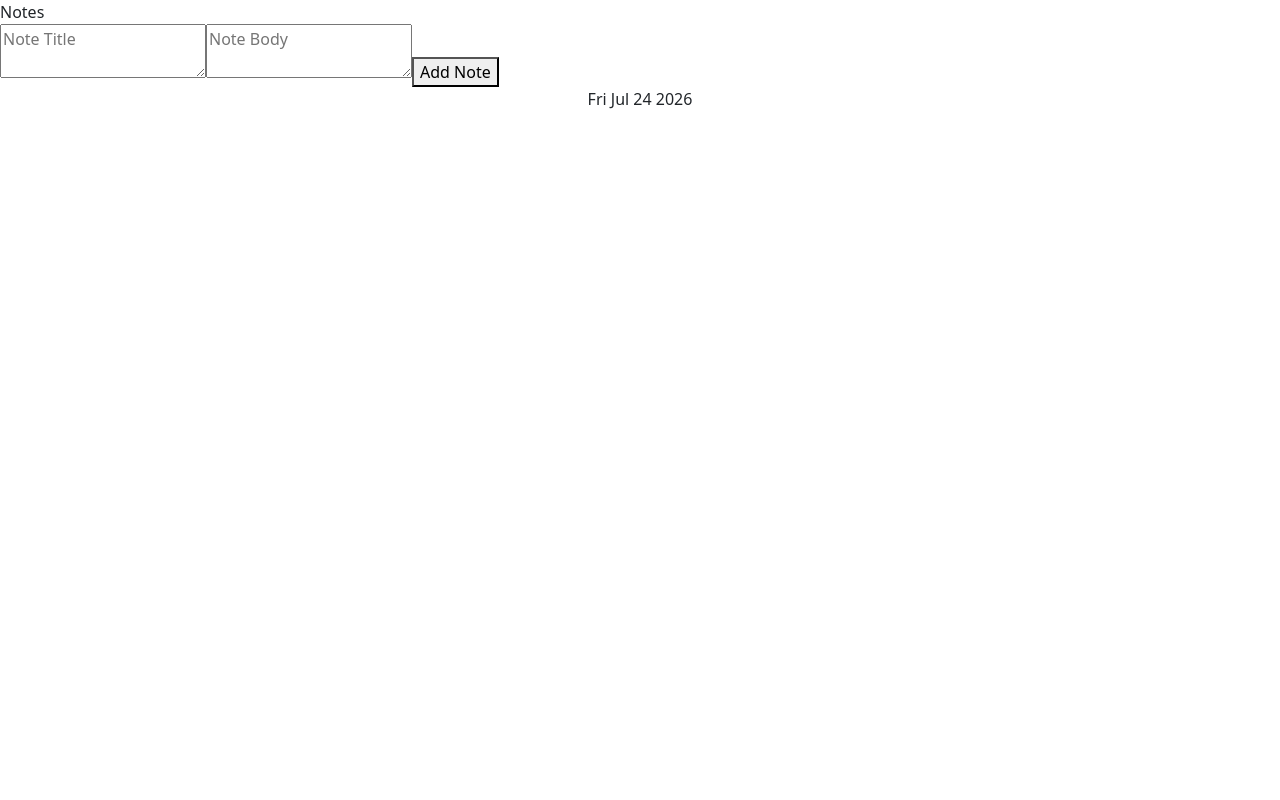
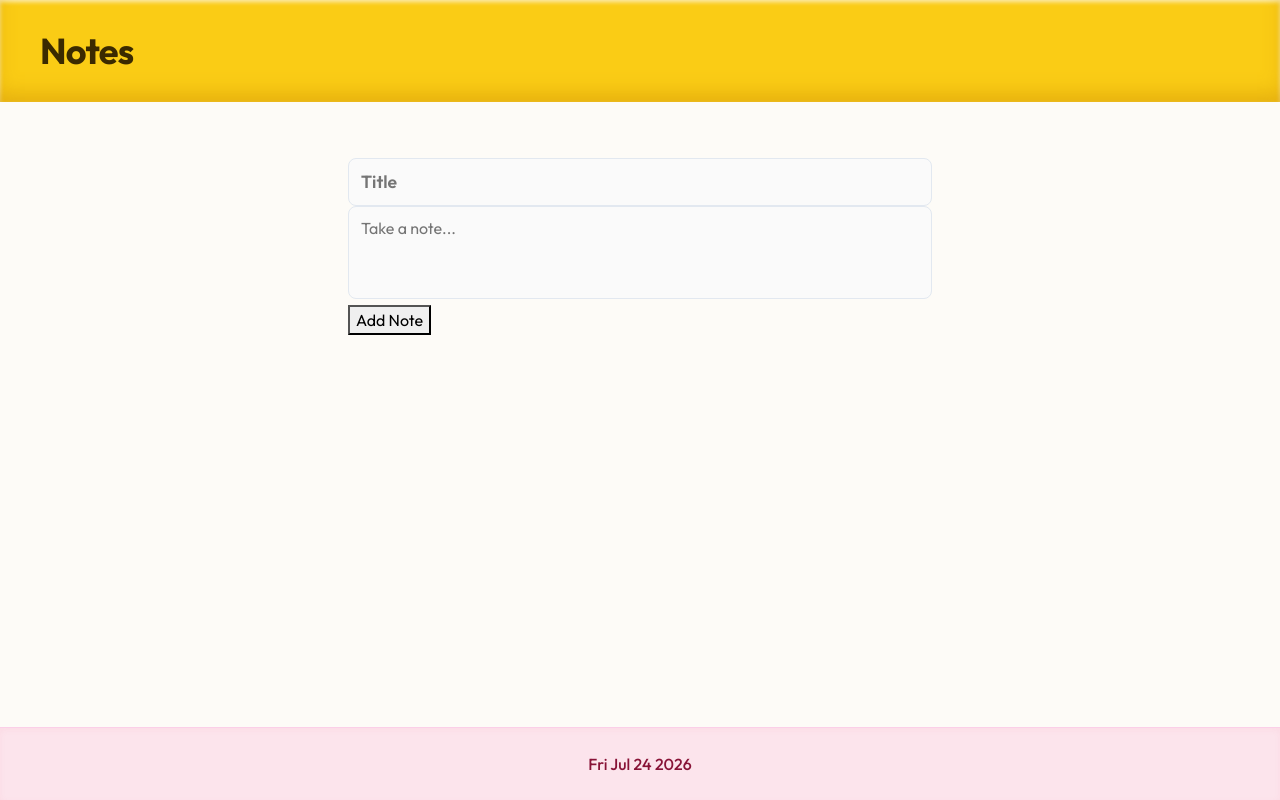
Before and after one commit to Galaxyyus/notes-app, a React (Vite) app: page / in a window 1280 px wide. Built offline with nearby package versions, Linux system fonts and the light colour scheme.

Commit message:
AI added CSS

```diff
--- a/index.html
+++ b/index.html
@@ -4,10 +4,16 @@
 <head>
   <meta charset="UTF-8" />
   <meta name="viewport" content="width=device-width, initial-scale=1.0" />
-    <title>notes-app</title>
+  <title>Notes App</title>
+
+  <!-- Google Fonts -->
+  <link rel="preconnect" href="https://fonts.googleapis.com">
+  <link rel="preconnect" href="https://fonts.gstatic.com" crossorigin>
+  <link href="https://fonts.googleapis.com/css2?family=Outfit:wght@400;500;600;700&display=swap" rel="stylesheet">
 
   <!-- Bootstrap CSS -->
-    <link href="https://cdn.jsdelivr.net/npm/bootstrap@5.3.8/dist/css/bootstrap.min.css" rel="stylesheet" integrity="sha384-sRIl4kxILFvY47J16cr9ZwB07vP4J8+LH7qKQnuqkuIAvNWLzeN8tE5YBujZqJLB" crossorigin="anonymous">
+  <link href="https://cdn.jsdelivr.net/npm/bootstrap@5.3.8/dist/css/bootstrap.min.css" rel="stylesheet"
+    integrity="sha384-sRIl4kxILFvY47J16cr9ZwB07vP4J8+LH7qKQnuqkuIAvNWLzeN8tE5YBujZqJLB" crossorigin="anonymous">
 
   <!-- Custom CSS -->
   <link rel="stylesheet" href="/styles.css">
--- a/public/styles.css
+++ b/public/styles.css
@@ -1,9 +1,17 @@
+* {
+    box-sizing: border-box;
+}
+
 body {
     height: 100vh;
     width: 100vw;
 
     margin: 0;
     padding: 0;
+    font-family: 'Outfit', -apple-system, BlinkMacSystemFont, 'Segoe UI', Roboto, sans-serif;
+    background-color: #f8fafc;
+    color: #1e293b;
+    overflow-x: hidden;
 }
 
 #root {
--- a/src/components/Content/Content.css
+++ b/src/components/Content/Content.css
@@ -0,0 +1,78 @@
+#content {
+    height: auto;
+    width: 100%;
+
+    flex: 1 1 auto;
+
+    background-color: #fdfbf7;
+
+    padding: 3.5rem 2rem;
+
+    display: flex;
+    flex-direction: column;
+    align-items: center;
+    gap: 2.5rem;
+}
+
+/* Style CreateArea form container using CSS */
+#content>div:first-child {
+    position: relative;
+    width: 100%;
+    max-width: 520px;
+    background: #ffffff;
+    padding: 1.5rem;
+    border-radius: 16px;
+    box-shadow: 0 10px 30px -5px rgba(0, 0, 0, 0.07), 0 4px 12px -2px rgba(0, 0, 0, 0.04);
+    display: flex;
+    flex-direction: column;
+    gap: 0.75rem;
+    border: 1px solid rgba(226, 232, 240, 0.9);
+}
+
+#note-title-input {
+    width: 100%;
+    border: 1px solid #e2e8f0;
+    border-radius: 8px;
+    outline: none;
+    font-size: 1.1rem;
+    font-weight: 600;
+    color: #1e293b;
+    padding: 0.6rem 0.75rem;
+    background: #fafafa;
+    font-family: inherit;
+    resize: none;
+}
+
+#note-text-input {
+    width: 100%;
+    border: 1px solid #e2e8f0;
+    border-radius: 8px;
+    outline: none;
+    font-size: 1rem;
+    color: #334155;
+    resize: none;
+    padding: 0.6rem 0.75rem;
+    background: #fafafa;
+    font-family: inherit;
+    line-height: 1.5;
+}
+
+#content>div:first-child button {
+    align-self: flex-end;
+    background-color: #facc15;
+    color: #3b2a00;
+    border: none;
+    border-radius: 24px;
+    padding: 0.6rem 1.4rem;
+    font-size: 0.95rem;
+    font-weight: 600;
+    cursor: pointer;
+    box-shadow: 0 4px 12px rgba(234, 179, 8, 0.35);
+    transition: all 0.2s ease;
+}
+
+#content>div:first-child button:hover {
+    background-color: #eab308;
+    transform: translateY(-2px);
+    box-shadow: 0 6px 16px rgba(234, 179, 8, 0.45);
+}
--- a/src/components/Content/Content.jsx
+++ b/src/components/Content/Content.jsx
@@ -20,10 +20,10 @@ function Content() {
     }
 
     return (
-        <>
+        <div id='content'>
             <CreateArea addNote={addNote} />
             <NotesContainer notes={notes} deleteNode={deleteNote} />
-        </>
+        </div>
     );
 }
 
--- a/src/components/CreateArea/CreateArea.jsx
+++ b/src/components/CreateArea/CreateArea.jsx
@@ -1,4 +1,5 @@
 import { useState } from 'react';
+import './CreateArea.css';
 
 function CreateArea(props) {
     const [data, setData] = useState({ title: '', text: '' });
@@ -6,26 +7,46 @@ function CreateArea(props) {
     function changeHandler(event) {
         const { name, value } = event.target;
 
-        setData(prev => {
-            let newData = { ...prev };
-            newData[name] = value;
-            return newData;
-        });
+        setData(prev => ({
+            ...prev,
+            [name]: value
+        }));
     }
 
     function clickHandler(event) {
         event.preventDefault();
-        if (props.addNote(data)) {
+        if (!data.title.trim() && !data.text.trim()) return;
+
+        const newNote = {
+            ...data,
+            id: Date.now()
+        };
+
+        if (props.addNote(newNote)) {
             setData({ title: '', text: '' });
         }
     }
 
     return (
-        <div>
-            <textarea name="title-input" id="note-title-input" rows='2' placeholder='Note Title' value={data.title} onChange={changeHandler}></textarea>
-            <textarea name="text-input" id="note-text-input" placeholder='Note Body' value={data.text} onChange={changeHandler}></textarea>
-            <button onClick={clickHandler}>Add Note</button>
-        </div>
+        <form className="create-note-card">
+            <input
+                name="title"
+                id="note-title-input"
+                placeholder="Title"
+                value={data.title}
+                onChange={changeHandler}
+                autoComplete="off"
+            />
+            <textarea
+                name="text"
+                id="note-text-input"
+                rows="3"
+                placeholder="Take a note..."
+                value={data.text}
+                onChange={changeHandler}
+            ></textarea>
+            <button type="submit" onClick={clickHandler}>Add Note</button>
+        </form>
     );
 }
 
--- a/src/components/Footer/Footer.css
+++ b/src/components/Footer/Footer.css
@@ -6,4 +6,13 @@ footer {
 
     text-align: center;
     font-size: 1rem;
+    font-weight: 500;
+    color: #881337;
+
+    background-color: #fce4ec;
+
+    padding: 1.5rem 2rem;
+
+    border-top: 1px solid #fbcfe8;
+    box-shadow: inset 0 2px 6px rgba(244, 63, 94, 0.05);
 }
--- a/src/components/Header/Header.css
+++ b/src/components/Header/Header.css
@@ -5,5 +5,16 @@ header {
     flex: 0 1 auto;
 
     text-align: left;
-    font-size: 1rem;
+    font-size: 2.25rem;
+    font-weight: 700;
+    color: #3b2a00;
+    letter-spacing: -0.02em;
+
+    background-color: #facc15;
+
+    padding: 1.5rem 2.5rem;
+
+    box-shadow: inset 0 -12px 20px -4px rgba(202, 138, 4, 0.45),
+        inset 0 2px 4px rgba(255, 255, 255, 0.7),
+        0 8px 24px -4px rgba(0, 0, 0, 0.12);
 }
--- a/src/components/Note/Note.css
+++ b/src/components/Note/Note.css
@@ -0,0 +1,55 @@
+.note-card {
+    background: #ffffff;
+    border-radius: 14px;
+    padding: 1.5rem;
+    box-shadow: 0 4px 15px rgba(0, 0, 0, 0.05);
+    border: 1px solid #f1f5f9;
+    display: flex;
+    flex-direction: column;
+    justify-content: space-between;
+    gap: 1.25rem;
+    transition: all 0.25s cubic-bezier(0.16, 1, 0.3, 1);
+    position: relative;
+    overflow: hidden;
+}
+
+#content>div:not(:first-child):hover {
+    transform: translateY(-4px);
+    box-shadow: 0 12px 24px -4px rgba(0, 0, 0, 0.09);
+}
+
+#content>div:not(:first-child) h3 {
+    margin: 0 0 0.5rem 0;
+    font-size: 1.15rem;
+    font-weight: 600;
+    color: #0f172a;
+    word-break: break-word;
+}
+
+#content>div:not(:first-child) p {
+    margin: 0 0 1rem 0;
+    font-size: 0.95rem;
+    color: #475569;
+    line-height: 1.5;
+    word-break: break-word;
+    white-space: pre-wrap;
+}
+
+#content>div:not(:first-child) button {
+    align-self: flex-end;
+    background: transparent;
+    color: #ef4444;
+    border: 1px solid #fca5a5;
+    padding: 0.4rem 0.9rem;
+    border-radius: 8px;
+    font-size: 0.85rem;
+    font-weight: 500;
+    cursor: pointer;
+    transition: all 0.2s ease;
+}
+
+#content>div:not(:first-child) button:hover {
+    background: #fef2f2;
+    color: #dc2626;
+    border-color: #f87171;
+}
```
Also changed, not shown: 1 other file (tests, documents, lock files or other folders). Lines whose indentation alone changed are shown as unchanged.
